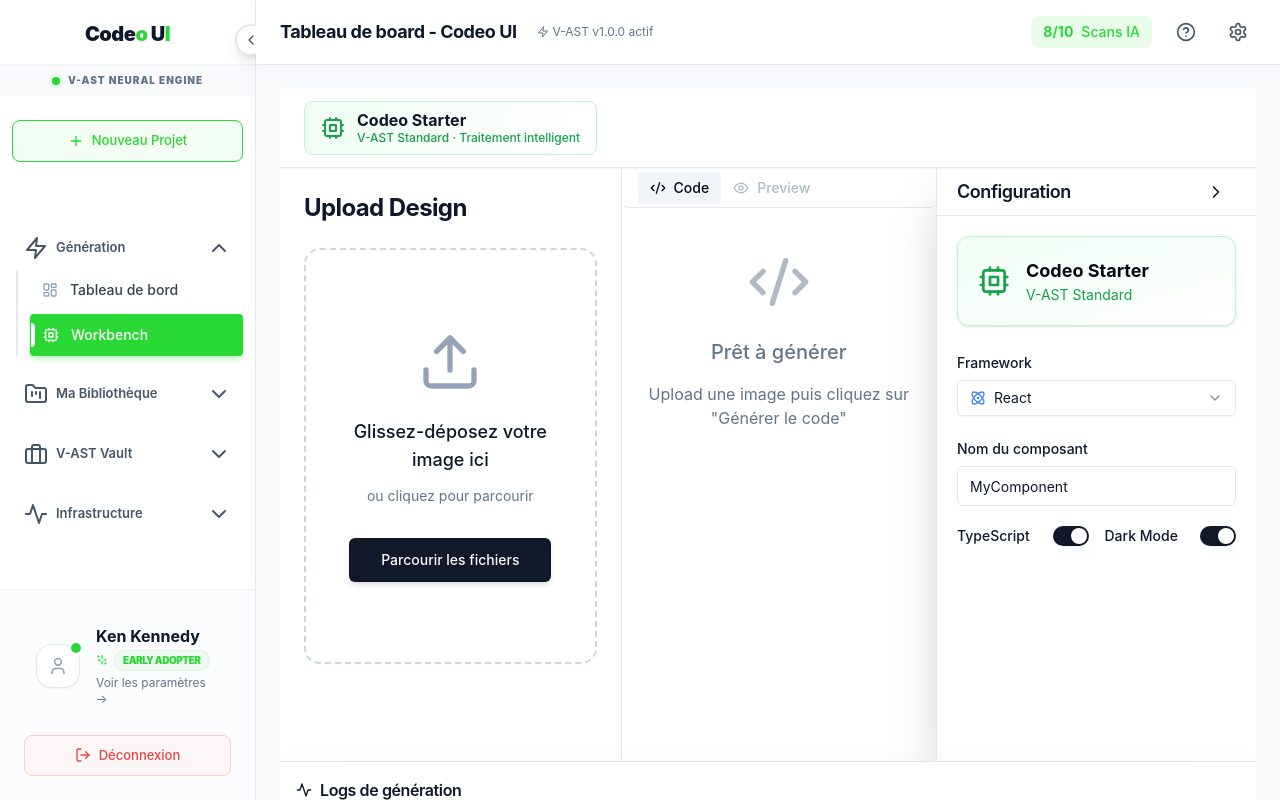
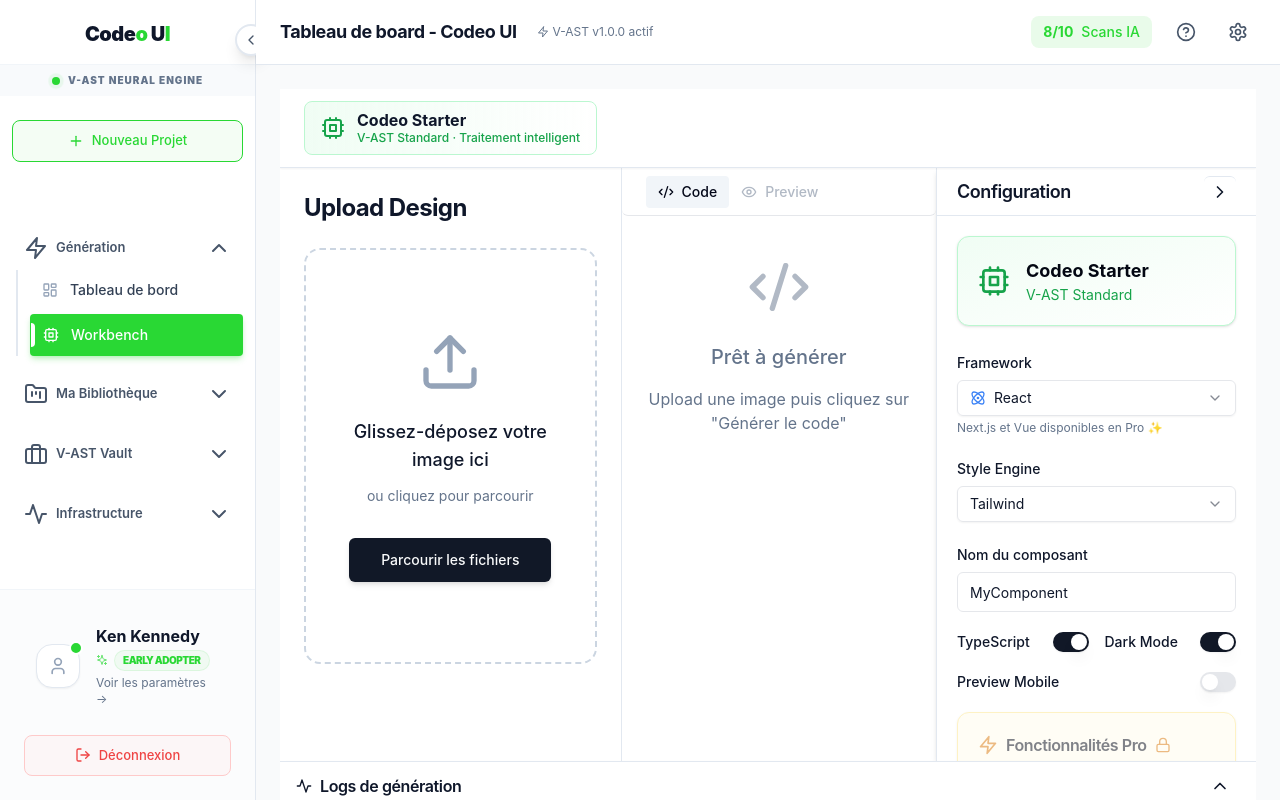
Before and after one commit to Kesjs/Codeo-UI-V1.0.1, a Next.js app: page /dashboard/workbench in a window 1280 px wide. Built offline with nearby package versions, Linux system fonts and the light colour scheme.

Commit message:
Codeo UI v1.0.3

```diff
--- a/app/dashboard/workbench/page.tsx
+++ b/app/dashboard/workbench/page.tsx
@@ -7,7 +7,7 @@
 import {
   Sparkles, Upload, Download, Copy, Cpu, Activity, ChevronRight,
   CheckCircle, X, Loader2, GitBranch, Lock, Crown, Zap, Code2,
-  Atom, Globe, Triangle, Palette, Eye, FileJson,
+  Atom, Globe, Triangle, Palette, Eye, FileJson, ChevronDown, ChevronUp,
 } from 'lucide-react';
 import { Button } from '@/components/ui/button';
 import { Input } from '@/components/ui/input';
@@ -117,6 +117,7 @@
   const [generatedCode, setGeneratedCode] = useState<string>("");
   const [isConfigPanelCollapsed, setIsConfigPanelCollapsed] = useState(false);
   const [activeTab, setActiveTab] = useState("code");
+  const [areLogsCollapsed, setAreLogsCollapsed] = useState(false);
 
   const [workbenchConfig, setWorkbenchConfig] = useState<WorkbenchConfig>({
     framework: config.frameworks[0],
@@ -343,12 +344,12 @@
           {/* DROITE - Code - 65% */}
           <div className="flex flex-col flex-1 overflow-hidden bg-white dark:bg-slate-950">
             <Tabs value={activeTab} onValueChange={setActiveTab} className="flex-1 flex flex-col">
-              <TabsList className="justify-start px-4 border-b bg-transparent">
-                <TabsTrigger value="code" className="data-[state=active]:bg-slate-100 dark:data-[state=active]:bg-slate-800">
+              <TabsList className="justify-start px-6 py-2 border-b bg-transparent h-12 items-center">
+                <TabsTrigger value="code" className="data-[state=active]:bg-slate-100 dark:data-[state=active]:bg-slate-800 h-8">
                   <Code2 className="w-4 h-4 mr-2" />
                   Code
                 </TabsTrigger>
-                <TabsTrigger value="preview" disabled={!generatedCode}>
+                <TabsTrigger value="preview" disabled={!generatedCode} className="h-8">
                   <Eye className="w-4 h-4 mr-2" />
                   Preview
                 </TabsTrigger>
@@ -416,15 +417,16 @@
 
           {/* PANNEAU CONFIGURATION */}
           <motion.div
-            className="bg-white dark:bg-slate-900 border-l border-slate-200 dark:border-slate-800 flex flex-col overflow-hidden shadow-2xl"
+            className="bg-white dark:bg-slate-900 border-l border-slate-200 dark:border-slate-800 flex flex-col overflow-hidden shadow-md"
             animate={{ width: isConfigPanelCollapsed ? 64 : 320 }}
             transition={{ type: "spring", stiffness: 220, damping: 28, mass: 0.9 }}
           >
+            {/* Header du panneau */}
             <div className="flex-shrink-0 h-12 border-b border-slate-200 dark:border-slate-800 flex items-center">
               {isConfigPanelCollapsed ? (
                 <Button
                   variant="ghost"
-                  className="w-full h-full rounded-none hover:bg-slate-100 dark:hover:bg-slate-800 transition-colors"
+                  className="w-full h-full rounded-none hover:bg-slate-100 dark:hover:bg-slate-800 transition-colors flex items-center justify-center"
                   onClick={() => setIsConfigPanelCollapsed(false)}
                 >
                   <ChevronRight className="w-6 h-6" />
@@ -432,13 +434,15 @@
               ) : (
                 <div className="flex items-center justify-between w-full px-5">
                   <h2 className="text-lg font-semibold tracking-tight">Configuration</h2>
-                  <Button variant="ghost" size="icon" onClick={() => setIsConfigPanelCollapsed(true)}>
+                  <Button variant="ghost" size="icon" onClick={() => setIsConfigPanelCollapsed(true)} className="border-t border-slate-200 dark:border-slate-800 h-8 w-8">
                     <ChevronRight className="w-5 h-5" />
                   </Button>
                 </div>
               )}
             </div>
 
+            {/* Contenu du panneau - seulement visible quand non réduit */}
+            {!isConfigPanelCollapsed && (
               <div className="flex-1 overflow-y-auto p-5 space-y-6">
                 <Card className={`p-5 bg-gradient-to-br from-${planColors[activePlan as PlanType].bg}-50 to-transparent dark:from-${planColors[activePlan as PlanType].bg}-950/30 border-${planColors[activePlan as PlanType].bg}-200 dark:border-${planColors[activePlan as PlanType].bg}-800`}>
                   <div className="flex items-center gap-4">
@@ -467,6 +471,26 @@
                               {getFrameworkIcon(f)}
                               {f.charAt(0).toUpperCase() + f.slice(1)}
                             </div>
+                          </SelectItem>
+                        ))}
+                      </SelectContent>
+                    </Select>
+                    {activePlan === "starter" && <p className="text-xs text-slate-500 mt-1">Next.js et Vue disponibles en Pro ✨</p>}
+                  </div>
+
+                  <div>
+                    <Label className="text-sm font-medium">Style Engine</Label>
+                    <Select
+                      value={workbenchConfig.styleEngine}
+                      onValueChange={(v: StyleEngine) => setWorkbenchConfig(prev => ({ ...prev, styleEngine: v }))}
+                    >
+                      <SelectTrigger className="mt-1.5">
+                        <SelectValue />
+                      </SelectTrigger>
+                      <SelectContent>
+                        {config.styleEngines.map((s: StyleEngine) => (
+                          <SelectItem key={s} value={s}>
+                            {s === "css-modules" ? "CSS Modules" : s === "styled-components" ? "Styled Components" : "Tailwind"}
                           </SelectItem>
                         ))}
                       </SelectContent>
@@ -501,19 +525,110 @@
                       />
                     </div>
                   </div>
+
+                  <div className="flex items-center justify-between">
+                    <Label htmlFor="mobile" className="text-sm font-medium">Preview Mobile</Label>
+                    <Switch
+                      id="mobile"
+                      checked={workbenchConfig.mobile}
+                      onCheckedChange={(v: boolean) => setWorkbenchConfig(prev => ({ ...prev, mobile: v }))}
+                    />
+                  </div>
+
+                  {/* Fonctionnalités Pro */}
+                  <Card className={`p-5 ${activePlan === "starter" ? "opacity-50" : ""} bg-amber-50 dark:bg-amber-950/30 border-amber-200 dark:border-amber-800`}>
+                    <div className="flex items-center gap-2 mb-4">
+                      <Zap className="w-5 h-5 text-amber-600" />
+                      <h3 className="font-semibold">Fonctionnalités Pro</h3>
+                      {activePlan === "starter" && <Lock className="w-4 h-4 text-amber-600" />}
+                    </div>
+                    <div className="space-y-4">
+                      <div className="flex items-center justify-between">
+                        <Label className={activePlan === "starter" ? "text-slate-500" : ""}>Animations fluides</Label>
+                        <Switch
+                          checked={workbenchConfig.enableAnimations}
+                          onCheckedChange={activePlan !== "starter" ? (v: boolean) => setWorkbenchConfig(prev => ({ ...prev, enableAnimations: v })) : undefined}
+                          disabled={activePlan === "starter"}
+                        />
+                      </div>
+                      <div className="flex items-center justify-between">
+                        <Label className={activePlan === "starter" ? "text-slate-500" : ""}>Accessibilité ARIA</Label>
+                        <Switch
+                          checked={workbenchConfig.enableAccessibility}
+                          onCheckedChange={activePlan !== "starter" ? (v: boolean) => setWorkbenchConfig(prev => ({ ...prev, enableAccessibility: v })) : undefined}
+                          disabled={activePlan === "starter"}
+                        />
                       </div>
                     </div>
+                  </Card>
+
+                  {/* Fonctionnalités Business */}
+                  <Card className={`p-5 ${activePlan !== "business" ? "opacity-50" : ""} bg-purple-50 dark:bg-purple-950/30 border-purple-200 dark:border-purple-800`}>
+                    <div className="flex items-center gap-2 mb-4">
+                      <Crown className="w-5 h-5 text-purple-600" />
+                      <h3 className="font-semibold">Fonctionnalités Business</h3>
+                      {activePlan !== "business" && <Lock className="w-4 h-4 text-purple-600" />}
+                    </div>
+                    <div className="space-y-4">
+                      <div className="flex items-center justify-between">
+                        <Label className={activePlan !== "business" ? "text-slate-500" : ""}>Sécurité entreprise</Label>
+                        <Switch
+                          checked={workbenchConfig.enableSecurity}
+                          onCheckedChange={activePlan === "business" ? (v: boolean) => setWorkbenchConfig(prev => ({ ...prev, enableSecurity: v })) : undefined}
+                          disabled={activePlan !== "business"}
+                        />
+                      </div>
+                      <div className="flex items-center justify-between">
+                        <Label className={activePlan !== "business" ? "text-slate-500" : ""}>Design System synchronisé</Label>
+                        <Switch
+                          checked={workbenchConfig.enableDesignSystem}
+                          onCheckedChange={activePlan === "business" ? (v: boolean) => setWorkbenchConfig(prev => ({ ...prev, enableDesignSystem: v })) : undefined}
+                          disabled={activePlan !== "business"}
+                        />
+                      </div>
+                    </div>
+                  </Card>
+                </div>
+              </div>
+            )}
           </motion.div>
         </div>
 
         {/* FOOTER LOGS */}
-        <div className="flex-shrink-0 bg-white/95 dark:bg-slate-900/95 backdrop-blur-md border-t border-slate-200 dark:border-slate-800 shadow-2xl h-32">
-          <div className="flex-1 overflow-hidden flex flex-col h-full">
+        <motion.div
+          className="bg-white/95 dark:bg-slate-900/95 backdrop-blur-md border-t border-slate-200 dark:border-slate-800 shadow-md"
+          animate={{ height: areLogsCollapsed ? 48 : 128 }}
+          transition={{ type: "spring", stiffness: 300, damping: 30, mass: 0.8 }}
+        >
+          {/* Header des logs avec bouton de réduction */}
+          <div className="flex-shrink-0 h-12 border-b border-slate-200 dark:border-slate-800 flex items-center justify-between px-4">
+            <div className="flex items-center gap-2">
+              <Activity className="w-4 h-4" />
+              <h4 className="font-semibold text-base">Logs de génération</h4>
+            </div>
+            <Button
+              variant="ghost"
+              size="icon"
+              onClick={() => setAreLogsCollapsed(!areLogsCollapsed)}
+              className="hover:bg-slate-100 dark:hover:bg-slate-800 transition-colors h-10 w-10"
+            >
+              <motion.div
+                animate={{ rotate: areLogsCollapsed ? 0 : 180 }}
+                transition={{ duration: 0.3, ease: "easeInOut" }}
+                className="flex items-center justify-center"
+              >
+                {areLogsCollapsed ? (
+                  <ChevronUp className="w-5 h-5" />
+                ) : (
+                  <ChevronDown className="w-5 h-5" />
+                )}
+              </motion.div>
+            </Button>
+          </div>
+
+          {/* Contenu des logs */}
+          <div className="flex-1 overflow-hidden flex flex-col">
             <div className="flex-shrink-0 p-4">
-              <h4 className="font-semibold text-base flex items-center gap-2 mb-3">
-                <Activity className="w-4 h-4" />
-                Logs de génération
-              </h4>
               {isGenerating && (
                 <div className="flex items-center gap-4 text-sm mb-3">
                   <Progress value={generationProgress} className="w-32 h-2" />
@@ -553,7 +668,7 @@
               )}
             </div>
           </div>
-        </div>
+        </motion.div>
 
         <Toaster position="bottom-center" richColors closeButton />
       </div>
```
Lines whose indentation alone changed are shown as unchanged.
